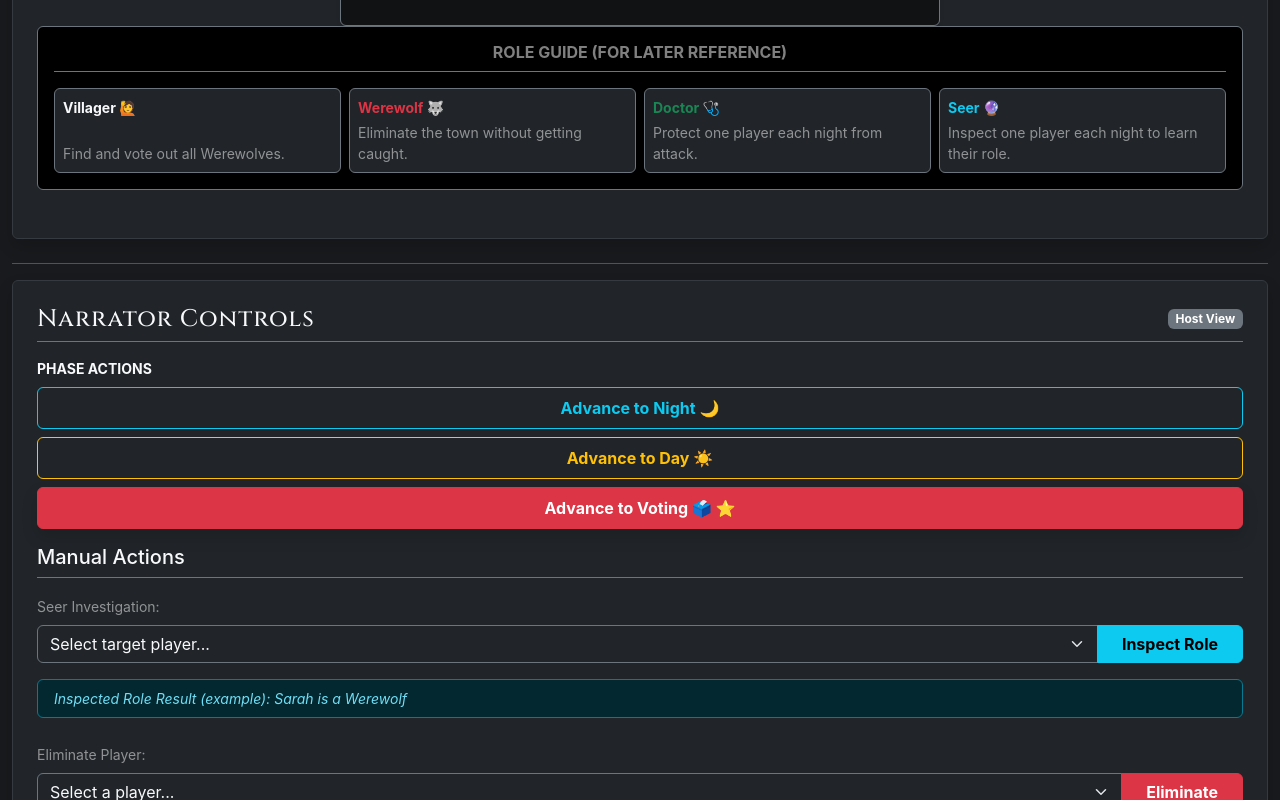
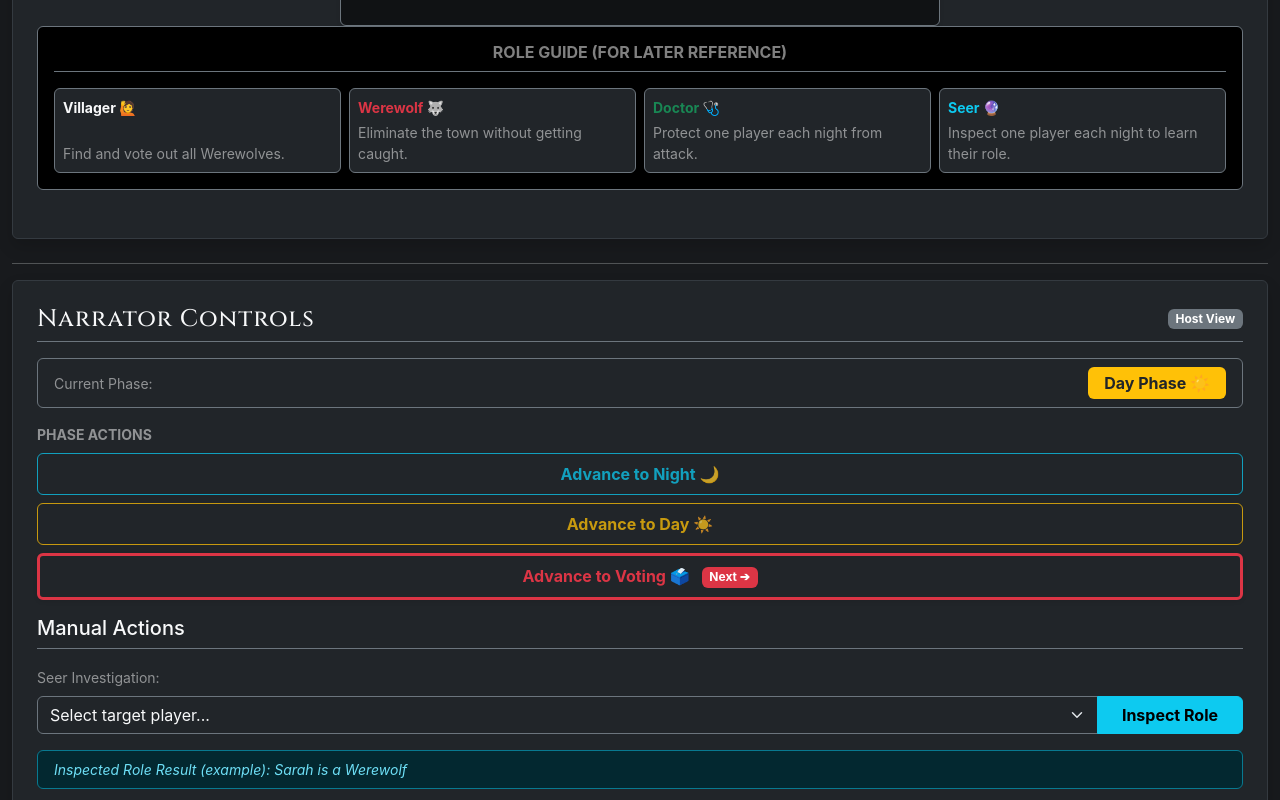
Before and after one commit to BCovi/startup, a React (Vite) app: page /game in a window 1280 px wide. Shown: the part 477-1277 px from the top of the page. Built offline with nearby package versions, Linux system fonts and the light colour scheme.

Commit message:
Phase buttons updated

```diff
--- a/src/game/game.jsx
+++ b/src/game/game.jsx
@@ -5,6 +5,21 @@ export function Game() {
   const [phase, setPhase] = useState('Day Phase ☀️');
   const [role, setRole] = useState(null);
   const [isRevealed, setIsRevealed] = useState(false);
+  const [seerTarget, setSeerTarget] = useState('');
+  const [seerResult, setSeerResult] = useState('');
+  const [eliminateTarget, setEliminateTarget] = useState('');
+  const [eliminatedNotice, setEliminatedNotice] = useState('');
+
+  const handleInspect = () => {
+    if (!seerTarget) return;
+    const mockRoles = { John: 'Villager 🙋', Sarah: 'Werewolf 🐺', Mike: 'Doctor 🩺' };
+    setSeerResult(`${seerTarget} is a ${mockRoles[seerTarget] || 'Villager 🙋'}`);
+  };
+
+  const handleEliminate = () => {
+    if (!eliminateTarget) return;
+    setEliminatedNotice(`⚡ ${eliminateTarget} has been eliminated from the game!`);
+  };
 
   // Randomly assign a role on initial component mount
   useEffect(() => {
@@ -119,32 +134,44 @@ export function Game() {
           <span className="badge bg-secondary">Host View</span>
         </div>
 
+        {/* Current Phase Reference Indicator */}
+        <div className="mb-3 d-flex align-items-center justify-content-between px-3 py-2 bg-dark border border-secondary rounded">
+          <span className="text-white-50 small">Current Phase:</span>
+          <span className={`badge fs-6 px-3 py-2 ${
+            phase.includes('Night') ? 'bg-info text-dark' :
+            phase.includes('Voting') ? 'bg-danger text-white' :
+            'bg-warning text-dark'
+          }`}>
+            {phase}
+          </span>
+        </div>
+
         {/* Game Progression Buttons (Stacked Vertically) */}
         <div>
-          <div className="fw-bold text-uppercase small mb-2">Phase Actions</div>
+          <div className="fw-bold text-uppercase small mb-2 text-white-50">Phase Actions</div>
           <div className="d-grid gap-2 mb-3">
             <button
               type="button"
-              className={`py-2 fw-bold ${phase.includes('Voting') ? 'btn btn-info shadow' : 'btn btn-outline-info'}`}
+              className={`py-2 fw-bold btn ${phase.includes('Voting') ? 'btn-outline-info border-3 shadow-sm' : 'btn-outline-info opacity-75'}`}
               onClick={() => setPhase('Night Phase 🌙')}
             >
-              Advance to Night 🌙 {phase.includes('Voting') && '⭐'}
+              Advance to Night 🌙 {phase.includes('Voting') && <span className="badge bg-info text-dark ms-2">Next ➔</span>}
             </button>
 
             <button
               type="button"
-              className={`py-2 fw-bold ${phase.includes('Night') ? 'btn btn-warning text-dark shadow' : 'btn btn-outline-warning'}`}
+              className={`py-2 fw-bold btn ${phase.includes('Night') ? 'btn-outline-warning border-3 shadow-sm' : 'btn-outline-warning opacity-75'}`}
               onClick={() => setPhase('Daytime Phase ☀️')}
             >
-              Advance to Day ☀️ {phase.includes('Night') && '⭐'}
+              Advance to Day ☀️ {phase.includes('Night') && <span className="badge bg-warning text-dark ms-2">Next ➔</span>}
             </button>
 
             <button
               type="button"
-              className={`py-2 fw-bold ${phase.includes('Day') ? 'btn btn-danger shadow' : 'btn btn-outline-danger'}`}
+              className={`py-2 fw-bold btn ${phase.includes('Day') ? 'btn-outline-danger border-3 shadow-sm' : 'btn-outline-danger opacity-75'}`}
               onClick={() => setPhase('Voting Phase 🗳️')}
             >
-              Advance to Voting 🗳️ {phase.includes('Day') && '⭐'}
+              Advance to Voting 🗳️ {phase.includes('Day') && <span className="badge bg-danger text-white ms-2">Next ➔</span>}
             </button>
           </div>
         </div>
```
